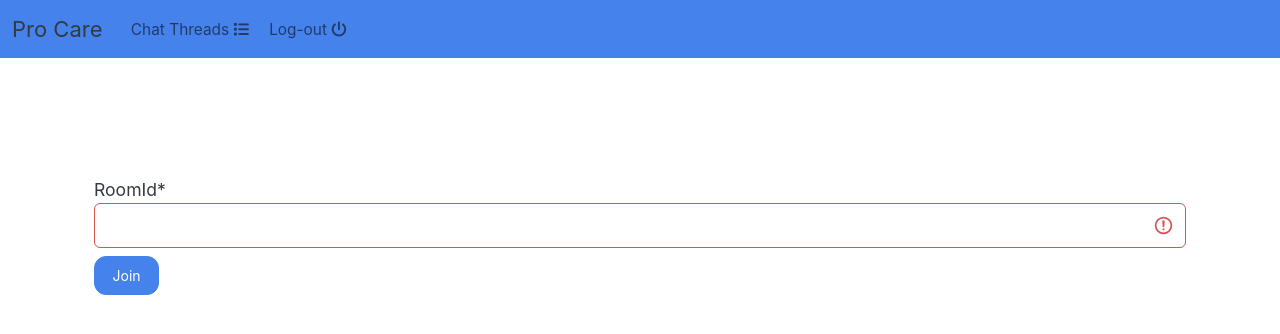
After one commit to Dj-1000/langchain_chatbot, a Django app: page /join-room/ in a window 1280 px wide. The commit adds this page. Shown: the top 334 px of the page. Run offline with Django 4.2, Linux system fonts and the light colour scheme; a user stored in the database is signed in; parts of the project's set-up code (start-up, migrations or seed data) failed here and were passed over; some libraries are stand-ins or nearby versions.

Commit message:
added create,start and join room functionality

```diff
--- /dev/null
+++ b/chat/templates/join_room.html
@@ -0,0 +1,30 @@
+{% extends 'base.html' %}
+{% load crispy_forms_tags %}
+{% block title%}CreateChat | ProCare {% endblock %}
+{% block content %}
+
+<div class="container mt-5 p-4">
+  <br />
+  <form method="post">
+    {% csrf_token %}
+    <div id="div_id_room mb-2" class="form-group">
+      <label for="id_room" class="requiredField">
+        RoomId<span class="asteriskField">*</span>
+      </label>
+      <div>
+        <input
+          type="text"
+          name="room_id"
+          maxlength="2000"
+          class="textinput form-control is-invalid"
+          id="room_id"
+        />
+      </div>
+    </div>
+    <div >
+      <button class="btn btn-primary button-link mt-2" type="submit">Join</button>
+    </div>
+  </form>
+</div>
+
+{% endblock %}
```
Also changed, not shown: chat/templates/chatbot.html (+6 -1 lines), chat/templates/create_room.html (+7 -5 lines).
